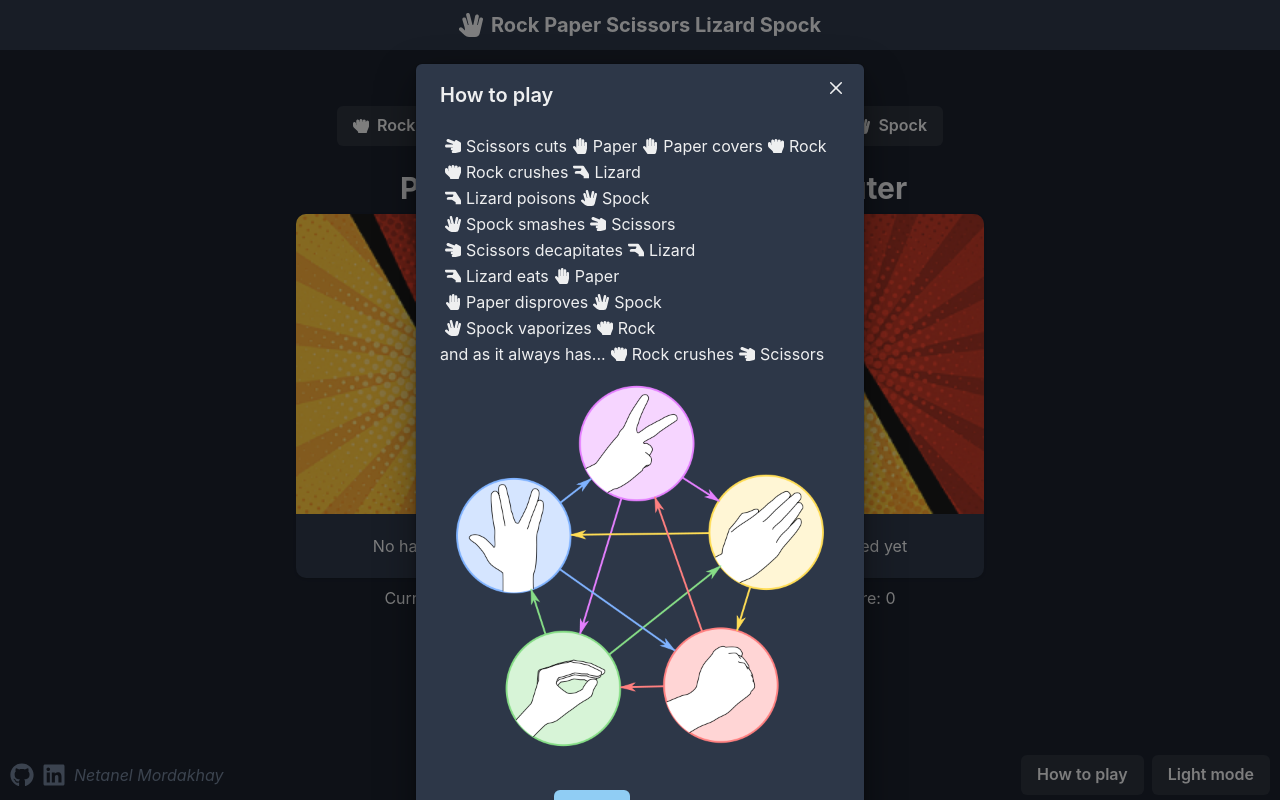
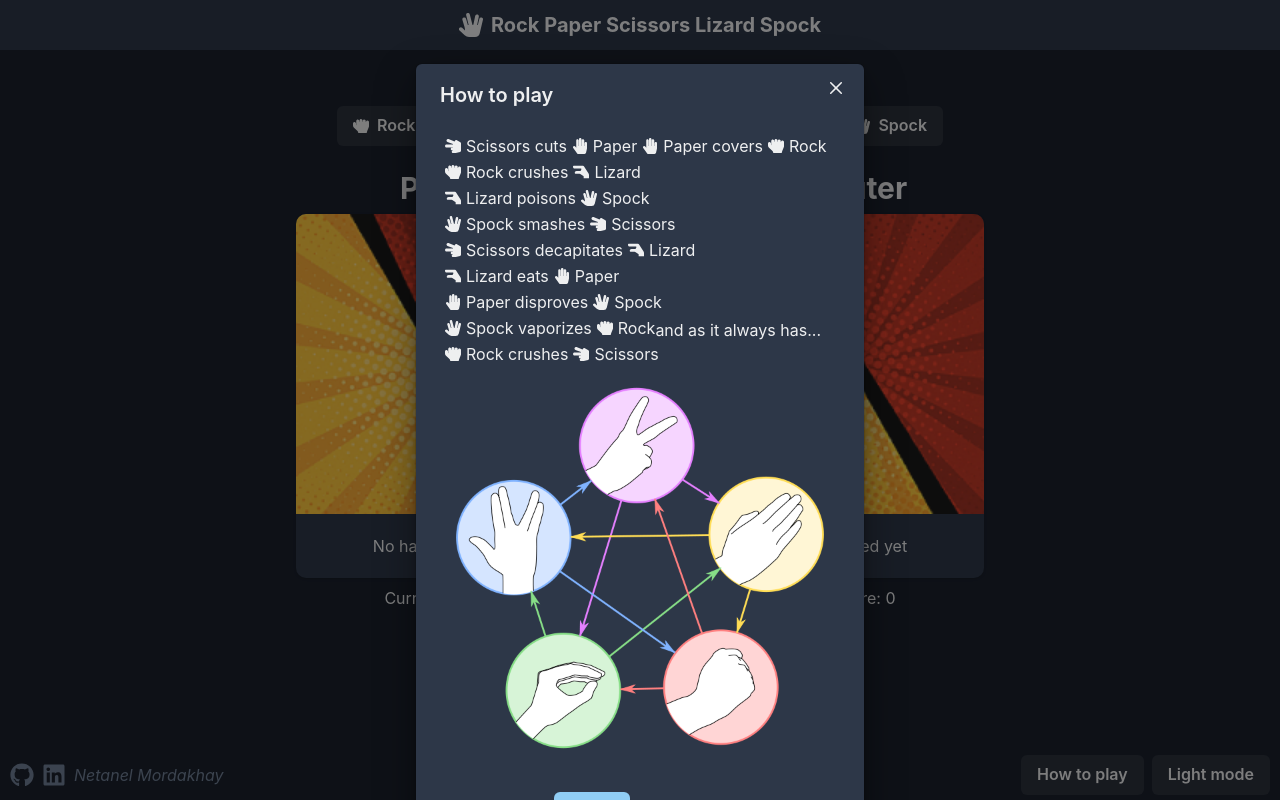
Before and after one commit to Netanel-Mordakhay/Rock-Paper-Scissors-Lizard-Spock, a React (Vite) app: page / in a window 1280 px wide. Both pictures are taken after a click on the button "How to play". Built offline with nearby package versions, Linux system fonts and the light colour scheme.

Commit message:
how to play fix #2

```diff
--- a/src/components/HowToPlay.tsx
+++ b/src/components/HowToPlay.tsx
@@ -90,9 +90,10 @@ const HowToPlay = () => {
                 Rock
               </ListItem>
 
+              <ListItem>and as it always has...</ListItem>
+
               <ListItem>
-                and as it always has...
-                <br /> <FaHandRock />
+                <FaHandRock />
                 Rock crushes <FaHandScissors />
                 Scissors
               </ListItem>
```
